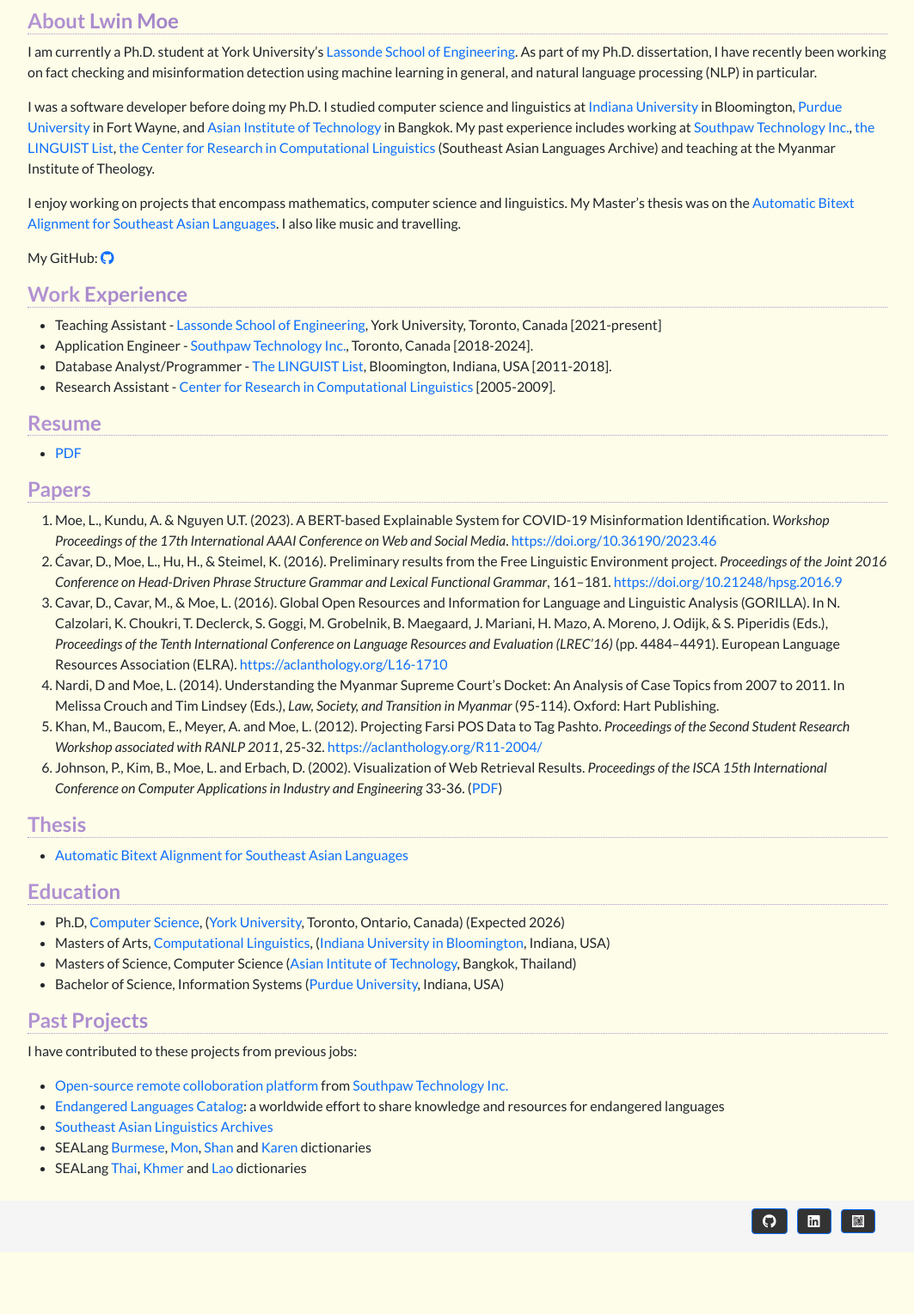
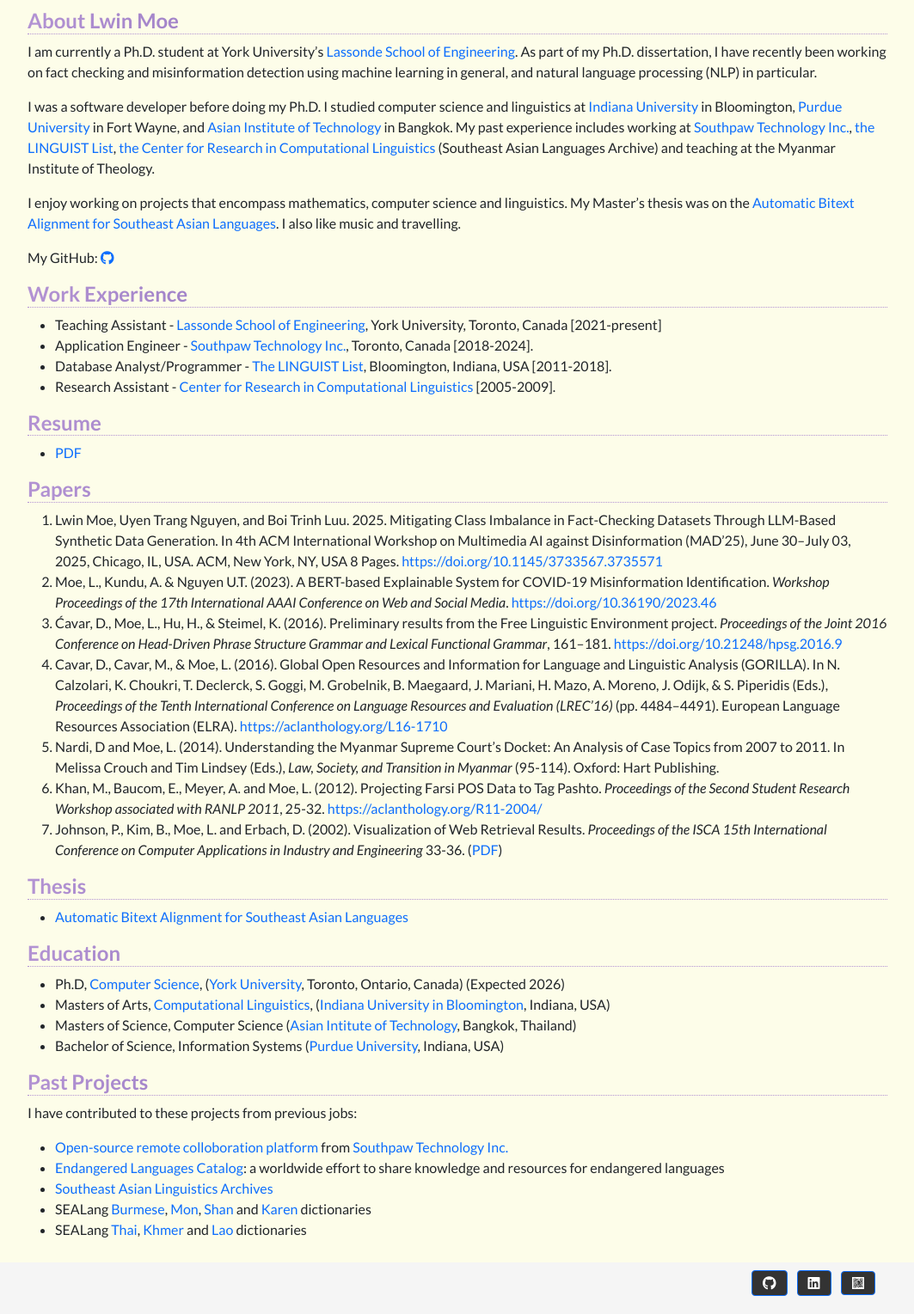
Before and after one commit to lwinmoe/lwinmoe.github.io, a Jekyll site: the page built from index.md, in a window 1280 px wide. Shown: the whole page at 86% size, without its empty margins (108-1171 px from the left). Built offline with Jekyll 4.4.1, drawn with Linux system fonts in a browser that asks for light colours; nearby versions of some CDN libraries; before the commit the page ends 1457 px from its top, so only the background shows below that.

Commit message:
paper list updated.

```diff
--- a/index.md
+++ b/index.md
@@ -31,6 +31,7 @@ My GitHub: <a href="https://github.com/lwinmoe" role="button"><i class="fab fa-g
 
 ## Papers
 
+1.  Lwin Moe, Uyen Trang Nguyen, and Boi Trinh Luu. 2025. Mitigating Class Imbalance in Fact-Checking Datasets Through LLM-Based Synthetic Data Generation. In 4th ACM International Workshop on Multimedia AI against Disinformation (MAD'25), June 30--July 03, 2025, Chicago, IL, USA. ACM, New York, NY, USA 8 Pages. [https://doi.org/10.1145/3733567.3735571](https://doi.org/10.1145/3733567.3735571)
 1. Moe, L., Kundu, A. & Nguyen U.T. (2023). A BERT-based Explainable System for COVID-19 Misinformation Identification. *Workshop Proceedings of the 17th International AAAI Conference on Web and Social Media*. [https://doi.org/10.36190/2023.46](https://doi.org/10.36190/2023.46)
 1. Ćavar, D., Moe, L., Hu, H., & Steimel, K. (2016). Preliminary results from the Free Linguistic Environment project. *Proceedings of the Joint 2016 Conference on Head-Driven Phrase Structure Grammar and Lexical Functional Grammar*, 161–181. [https://doi.org/10.21248/hpsg.2016.9](https://doi.org/10.21248/hpsg.2016.9)
 1. Cavar, D., Cavar, M., & Moe, L. (2016). Global Open Resources and Information for Language and Linguistic Analysis (GORILLA). In N. Calzolari, K. Choukri, T. Declerck, S. Goggi, M. Grobelnik, B. Maegaard, J. Mariani, H. Mazo, A. Moreno, J. Odijk, & S. Piperidis (Eds.), *Proceedings of the Tenth International Conference on Language Resources and Evaluation (LREC’16)* (pp. 4484–4491). European Language Resources Association (ELRA). [https://aclanthology.org/L16-1710](https://aclanthology.org/L16-1710)
```
